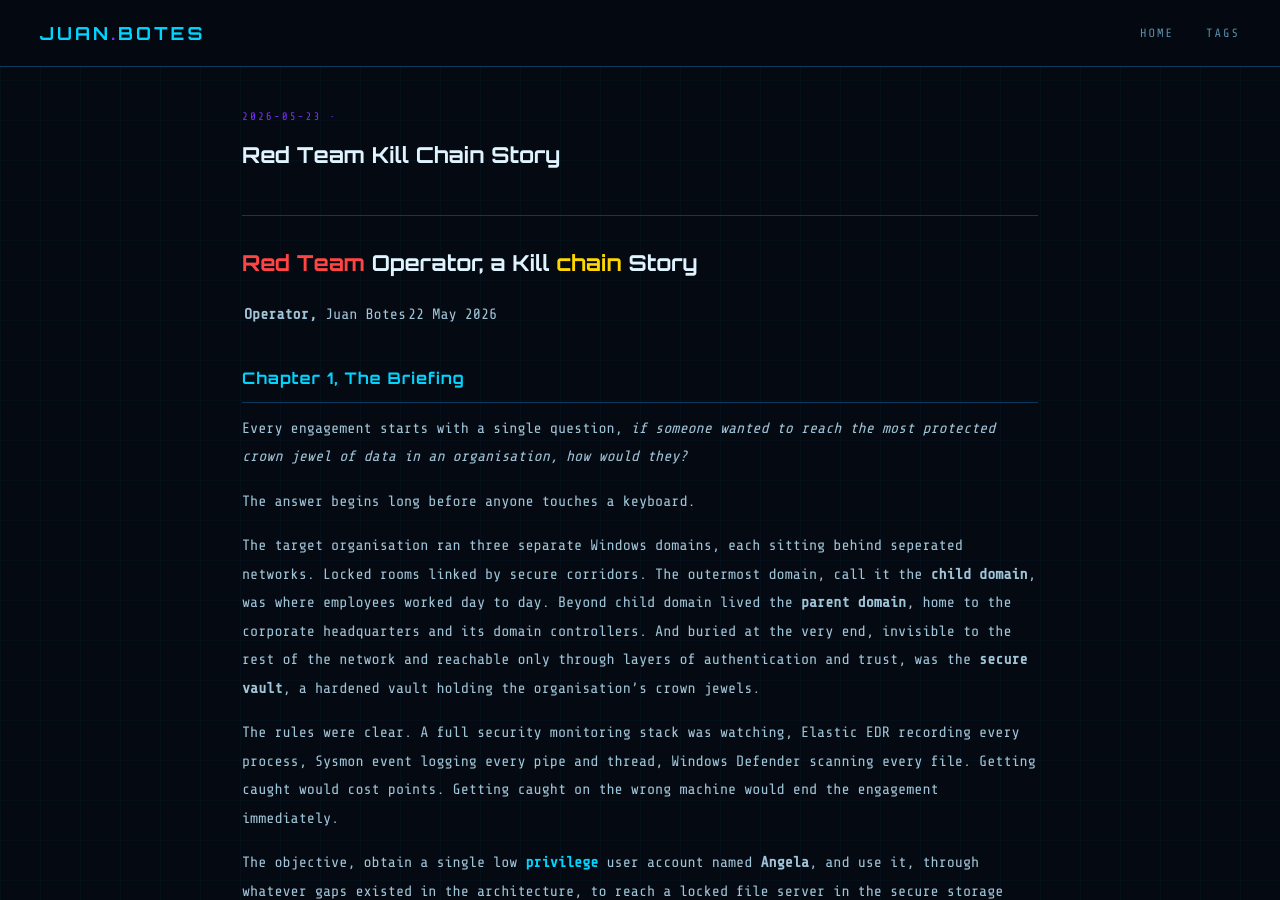
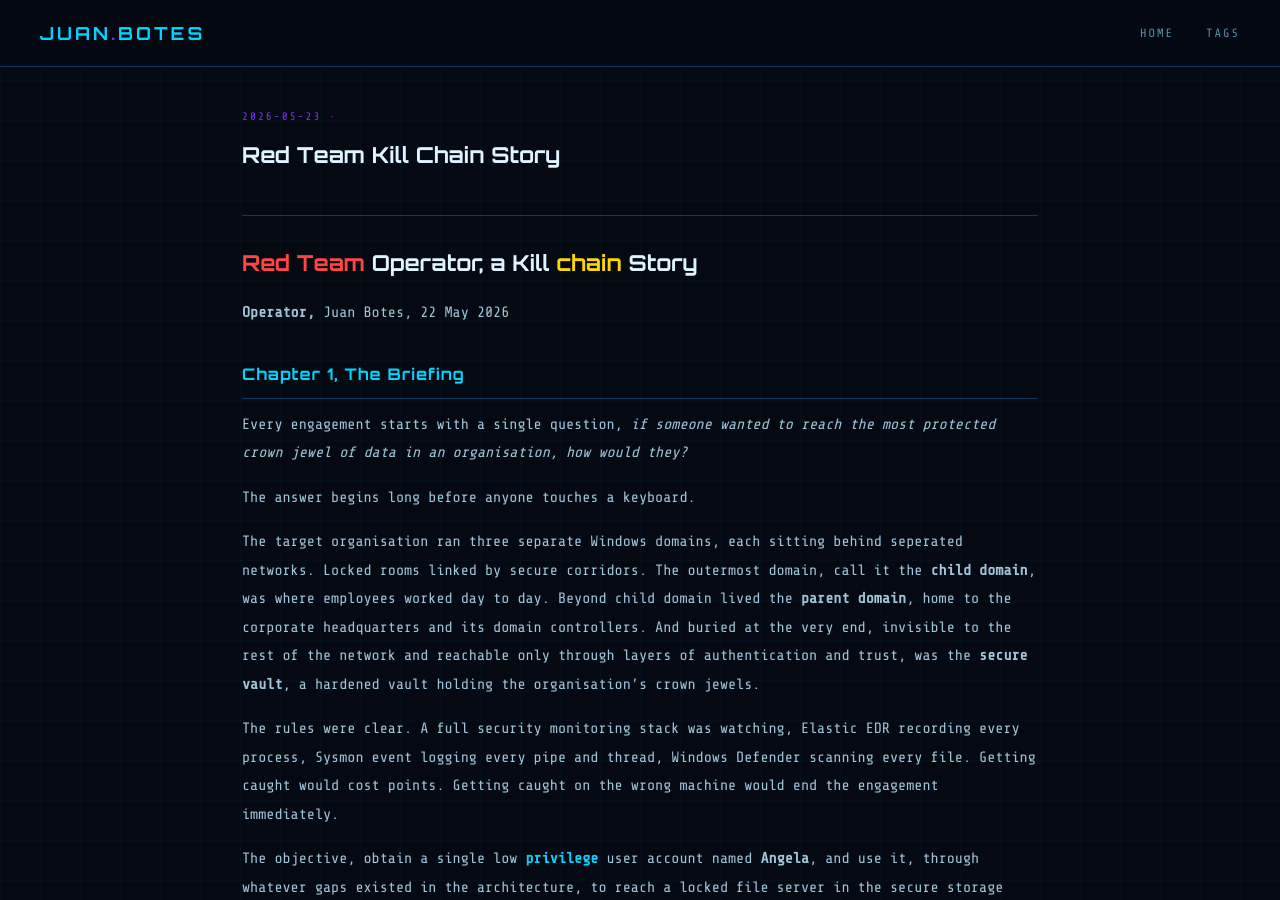
Before and after one commit to botesjuan/botesjuan.github.io, a Jekyll site: the page built from _posts/2026-05-23-red-team-kill-chain-story.md, in a window 1280 px wide and 900 px high. Built offline with Jekyll 4.4.1, drawn with Linux system fonts in a browser that asks for light colours; our own code applies the rules of GitHub Pages for plain Markdown files.

```diff
--- a/_posts/2026-05-23-red-team-kill-chain-story.md
+++ b/_posts/2026-05-23-red-team-kill-chain-story.md
@@ -9,7 +9,7 @@
 
 # <span class="red">Red Team</span> Operator, a Kill <span class="kw">chain</span> Story
 
-**Operator,** Juan Botes | 22 May 2026
+**Operator,** Juan Botes, 22 May 2026
 
 ## Chapter 1, The Briefing
 
```
